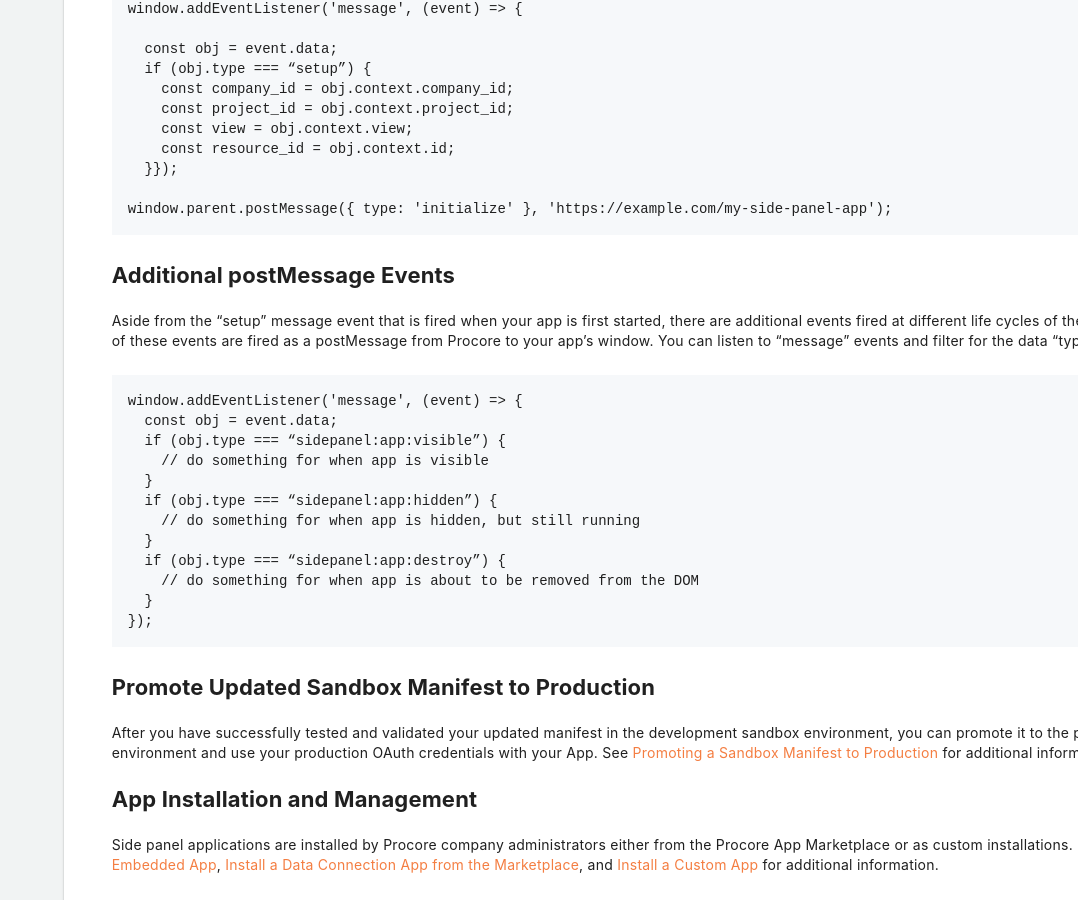
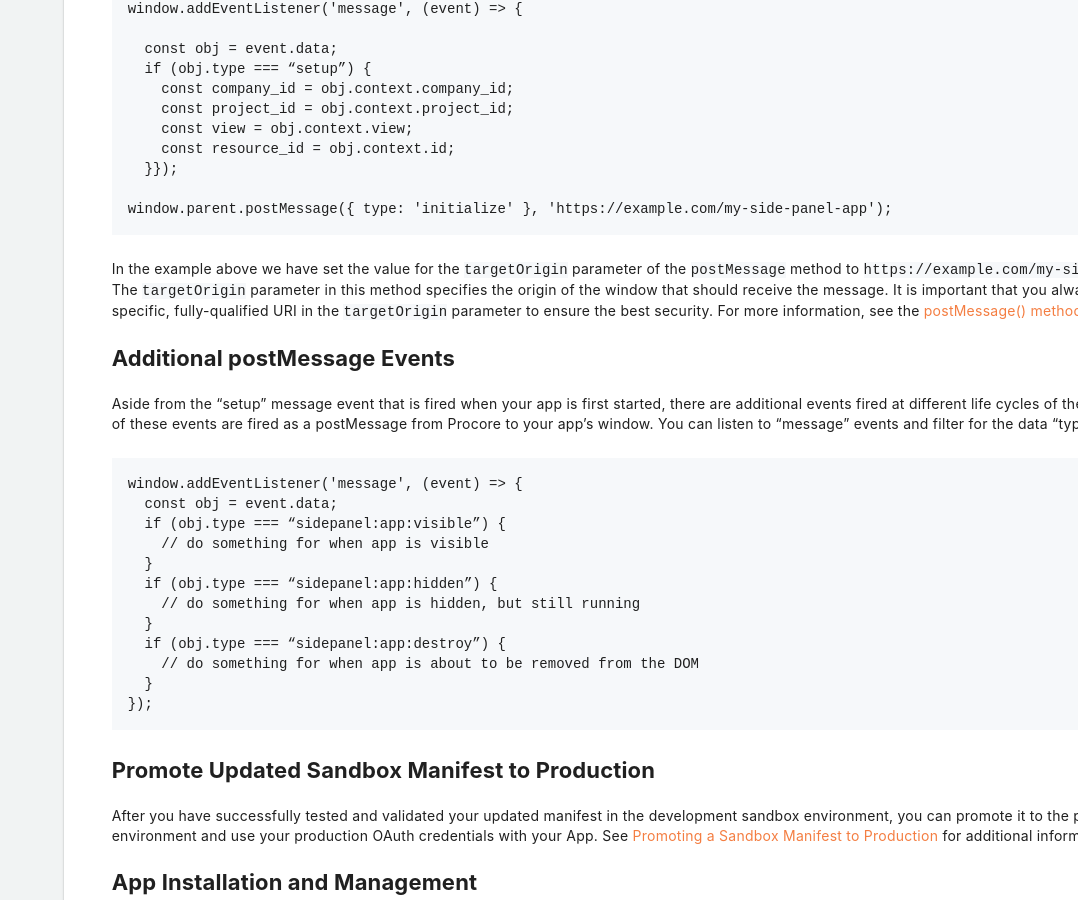
Before and after one commit to procore/documentation, a Jekyll site: the page built from building_applications/building_side_panel_apps.md, in a window 1280 px wide and 900 px high, scrolled down 4590 px. Shown: the whole window, without its empty margins (202-1280 px from the left). Built offline with Jekyll 4.4.1, drawn with Linux system fonts in a browser that asks for light colours; comment, search, counter and statistics services are not loaded.

Commit message:
adding security note

````diff
--- a/building_applications/building_side_panel_apps.md
+++ b/building_applications/building_side_panel_apps.md
@@ -144,6 +144,11 @@ window.addEventListener('message', (event) => {
 window.parent.postMessage({ type: 'initialize' }, 'https://example.com/my-side-panel-app');
 ```
 
+In the example above we have set the value for the `targetOrigin` parameter of the `postMessage` method to `https://example.com/my-side-panel-app`.
+The `targetOrigin` parameter in this method specifies the origin of the window that should receive the message.
+It is important that you always provide a specific, fully-qualified URI in the `targetOrigin` parameter to ensure the best security.
+For more information, see the [postMessage() method documentation](https://developer.mozilla.org/en-US/docs/Web/API/Window/postMessage).
+
 ## Additional postMessage Events
 
 Aside from the “setup” message event that is fired when your app is first started, there are additional events fired at different life cycles of the side panel app.
````
